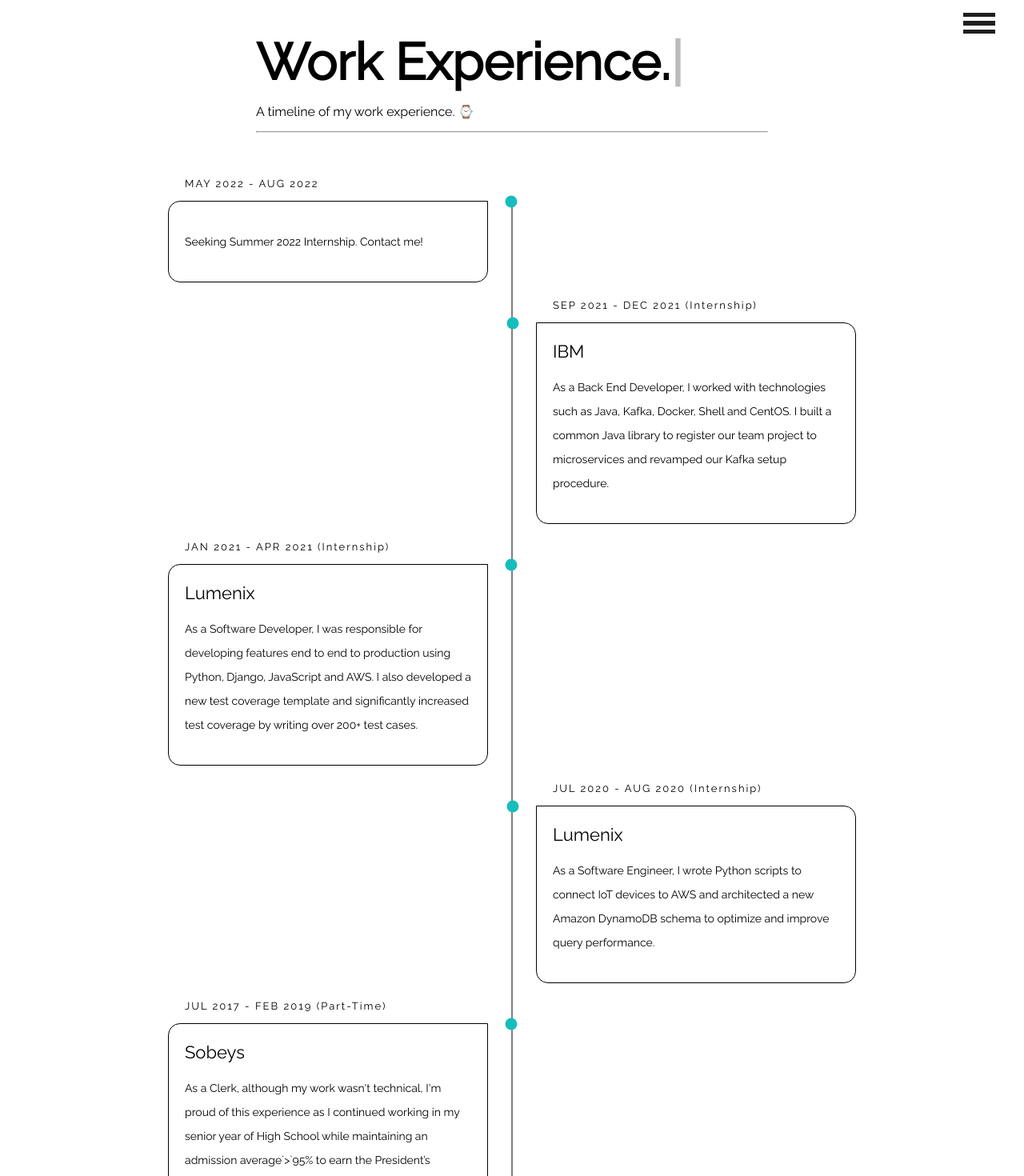
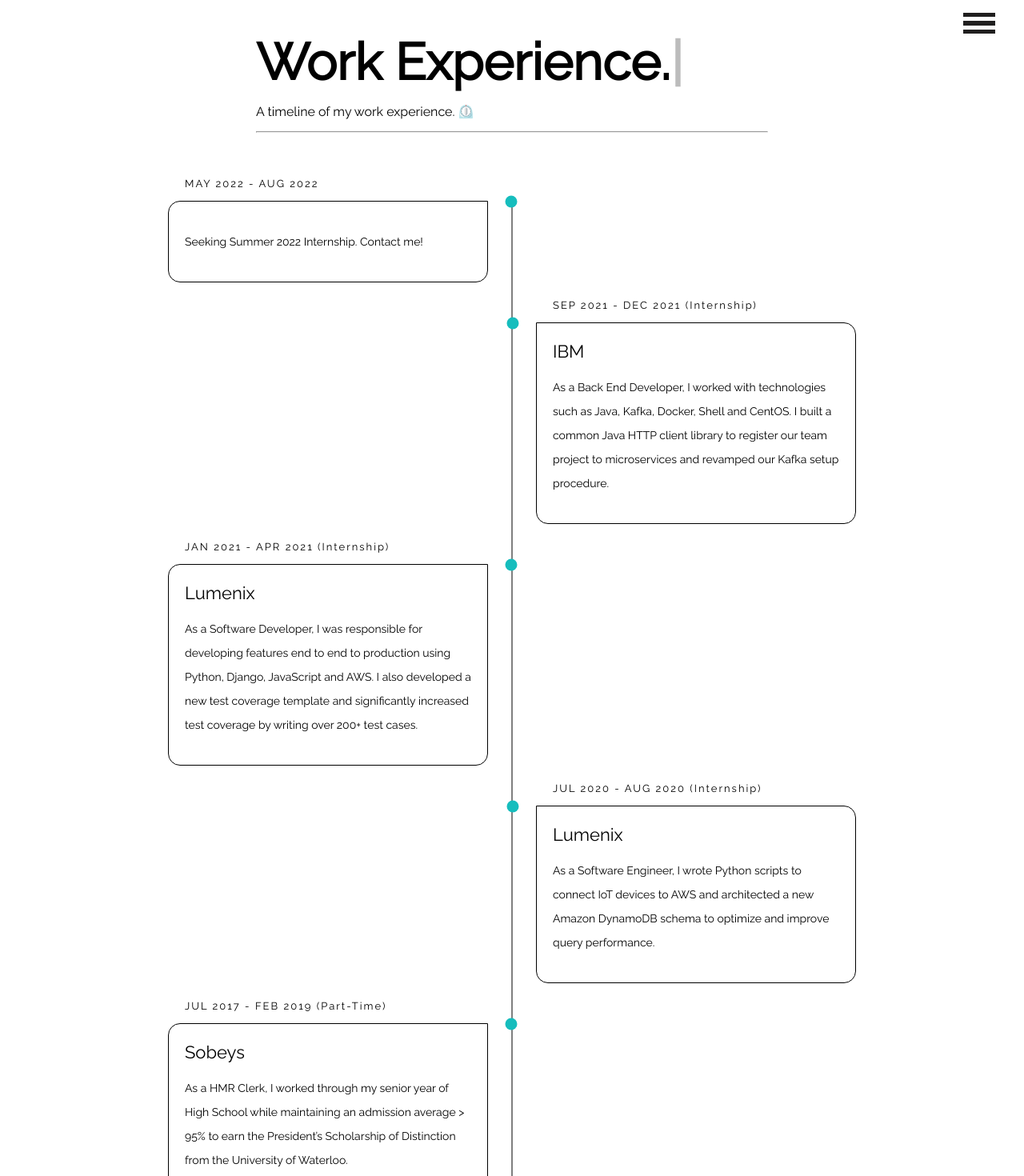
Before and after one commit to DanielBL01/DanielBL01.github.io, a React (Create React App) app: page /experience in a window 1280 px wide. Shown: the part 20-1490 px from the top of the page at 80% size. Built offline with nearby package versions, Linux system fonts and the light colour scheme.

Commit message:
update work experience content

```diff
--- a/src/components/Experience.js
+++ b/src/components/Experience.js
@@ -15,7 +15,7 @@
                 />
             </h1>
             <p>
-                A timeline of my work experience. ⌚
+                A timeline of my work experience. ⏲️
             </p>
             <hr />
         </div>
@@ -36,7 +36,7 @@
                         <h1>IBM</h1>
                         <p>
                             As a Back End Developer,  I worked with technologies such as Java, Kafka, Docker, Shell and CentOS.
-                            I built a common Java library to register our team project to microservices and revamped our Kafka
+                            I built a common Java HTTP client library to register our team project to microservices and revamped our Kafka
                             setup procedure.
                         </p>
                     </div>
@@ -65,8 +65,8 @@
                         <h3 class="date">JUL 2017 - FEB 2019 (Part-Time)</h3>
                         <h1>Sobeys</h1>
                         <p>
-                            As a Clerk, although my work wasn't technical, I'm proud of this experience as I continued working in my senior year of High School while maintaining
-                            an admission average`{'>'}`95% to earn the President’s Scholarship of Distinction from the University of Waterloo.
+                            As a HMR Clerk, I worked through my senior year of High School while maintaining an admission average &gt; 95% to earn the President’s Scholarship of Distinction
+                            from the University of Waterloo.
                         </p>
                     </div>
                     </li>
```
